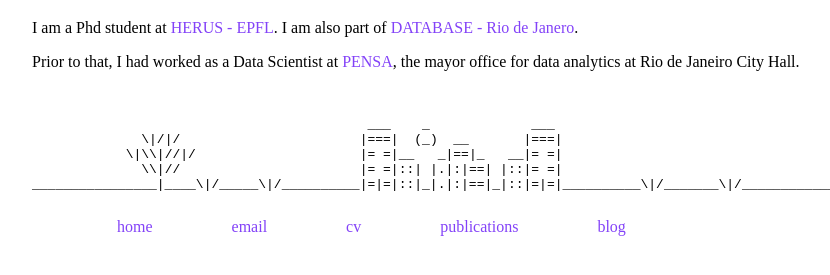
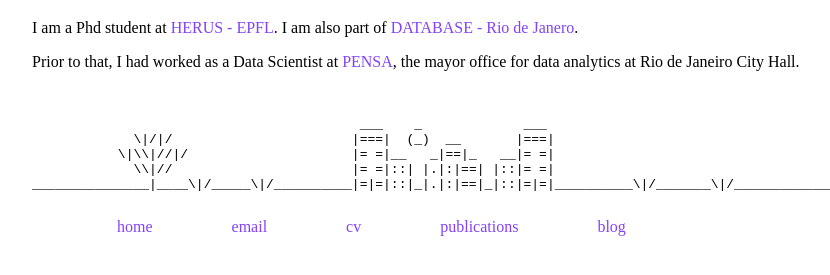
Before and after one commit to joaomeirelles/joaomeirelles.github.io, a plain HTML site: page index.html in a window 1280 px wide. Shown: the part 61-336 px from the top of the page, without its empty margins (32-862 px from the left). Drawn offline with Linux system fonts and the light colour scheme.

Commit message:
Update index.html

```diff
--- a/index.html
+++ b/index.html
@@ -23,11 +23,11 @@
 </pre>-->
 <pre style="word-wrap: break-word; white-space: pre-wrap;">
 
-    					   ___    _             ___
-	      \|/|/			  |===|  (_)  __       |===|
-	    \|\\|//|/			  |= =|__   _|==|_   __|= =|
- 	      \\|//			  |= =|::| |.|:|==| |::|= =|
-________________|____\|/_____\|/__________|=|=|::|_|.|:|==|_|::|=|=|__________\|/_______\|/_________________
+    					  ___    _             ___
+	     \|/|/			 |===|  (_)  __       |===|
+	   \|\\|//|/			 |= =|__   _|==|_   __|= =|
+ 	     \\|//			 |= =|::| |.|:|==| |::|= =|
+_______________|____\|/_____\|/__________|=|=|::|_|.|:|==|_|::|=|=|__________\|/_______\|/_________________
 </pre>
 
 
```
